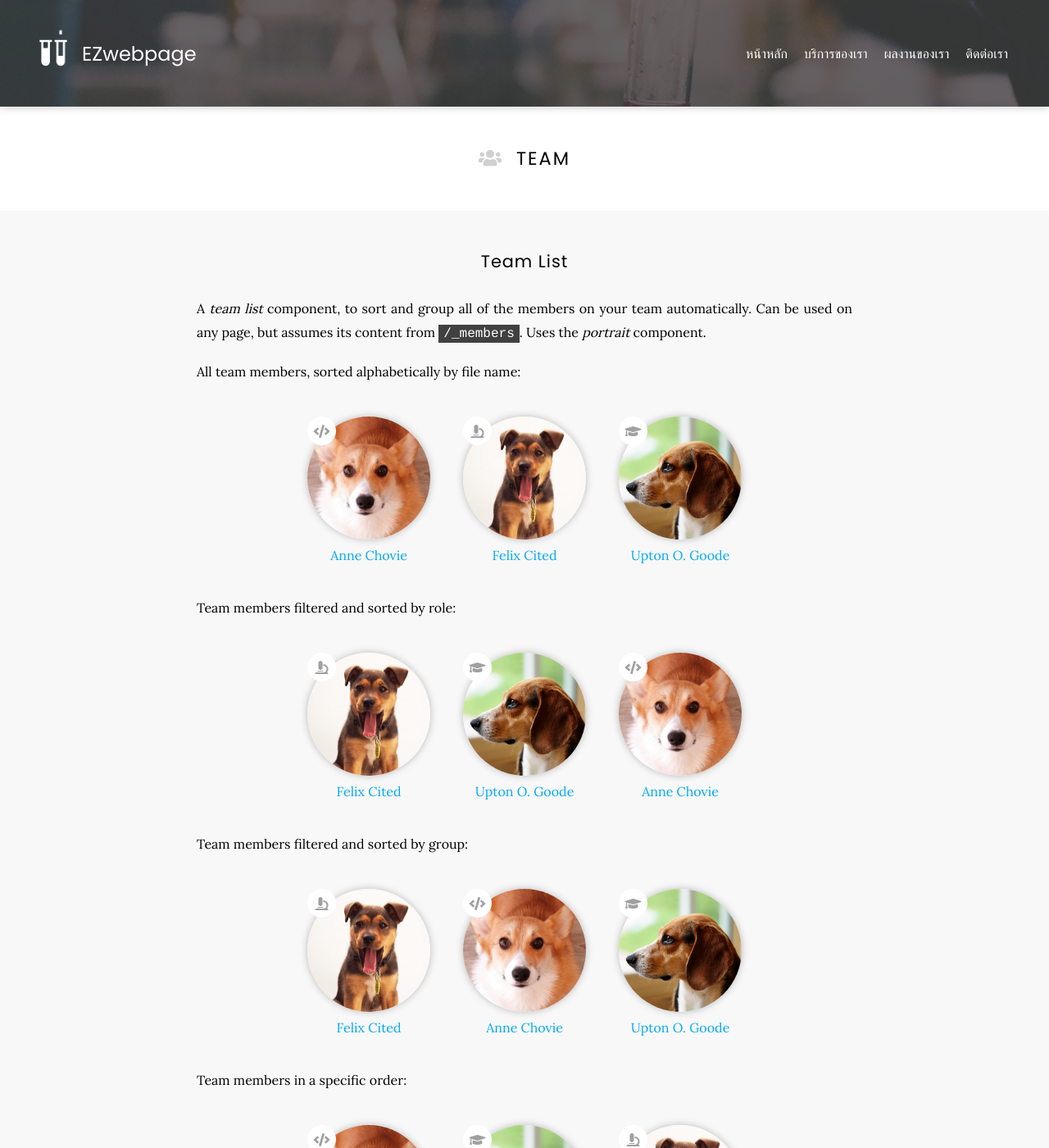
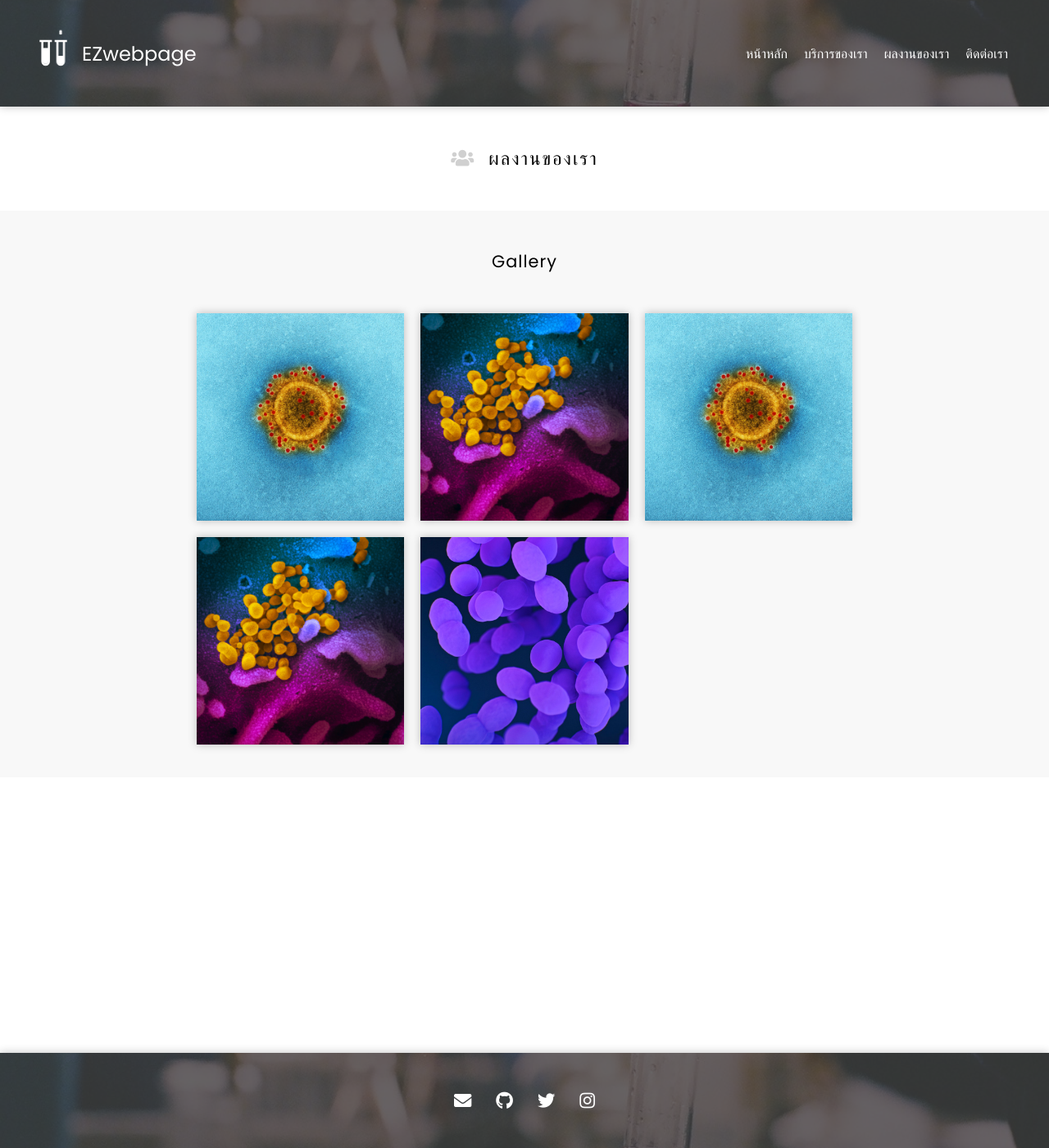
Before and after one commit to EZwebpage/Showcase, a Jekyll site: the page built from team/index.md, in a window 1280 px wide and 1400 px high. Shown: the whole window at 82% size. Built offline with Jekyll 4.4.1, drawn with Linux system fonts in a browser that asks for light colours; nearby versions of some CDN libraries; some of the changed text lies outside the part shown.

Commit message:
Update index.md

```diff
--- a/team/index.md
+++ b/team/index.md
@@ -2,46 +2,20 @@
 title: Team
 ---
 
-# <i class="fas fa-users"></i>Team
+# <i class="fas fa-users"></i>ผลงานของเรา
 
-## Team List
+## Gallery
 
-A _team list_ component, to sort and group all of the members on your team automatically.
-Can be used on any page, but assumes its content from `/_members`.
-Uses the _portrait_ component.
-
-All team members, sorted alphabetically by file name:
-
-{% capture html %}
-{% include team-list.html %}
-{% endcapture %}
-
-{% include centerer.html html=html %}
-
-Team members filtered and sorted by role:
-
-{% capture html %}
-{% include team-list.html role="pi" %}
-{% include team-list.html role="phd" %}
-{% include team-list.html role="programmer" %}
-{% endcapture %}
-
-{% include centerer.html html=html %}
-
-Team members filtered and sorted by group:
-
-{% capture html %}
-{% include team-list.html group="current" %}
-{% include team-list.html group="" %}
-{% include team-list.html group="alum" %}
-{% endcapture %}
-
-{% include centerer.html html=html %}
-
-Team members in a specific order:
-
-{% capture html %}
-{% include team-list.html order="team-order" %}
-{% endcapture %}
-
-{% include centerer.html html=html %}
+{%
+  include gallery.html
+  image1="images/cell.jpg"
+  tooltip1="Cell"
+  link1="https://cell.com/"
+  image2="images/virus.jpg"
+  tooltip2="Virus"
+  image3="images/cell.jpg"
+  tooltip3="Cell"
+  link3="https://cell.com/"
+  image4="images/virus.jpg"
+  image5="images/bacteria.jpg"
+%}
```
